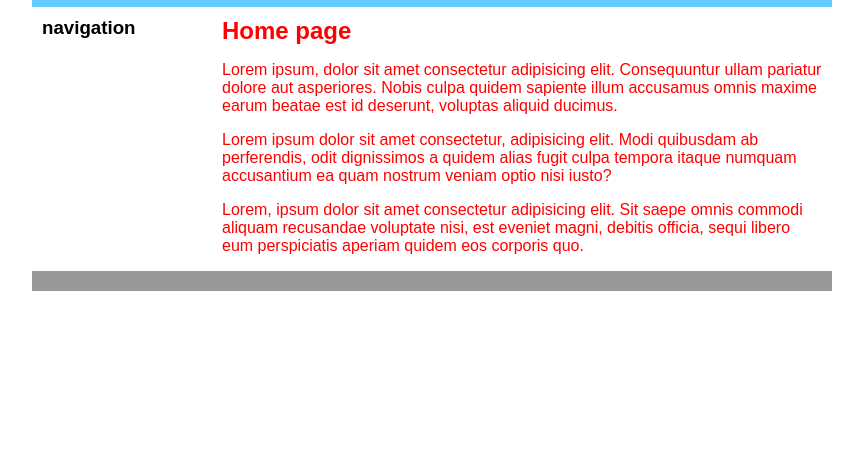
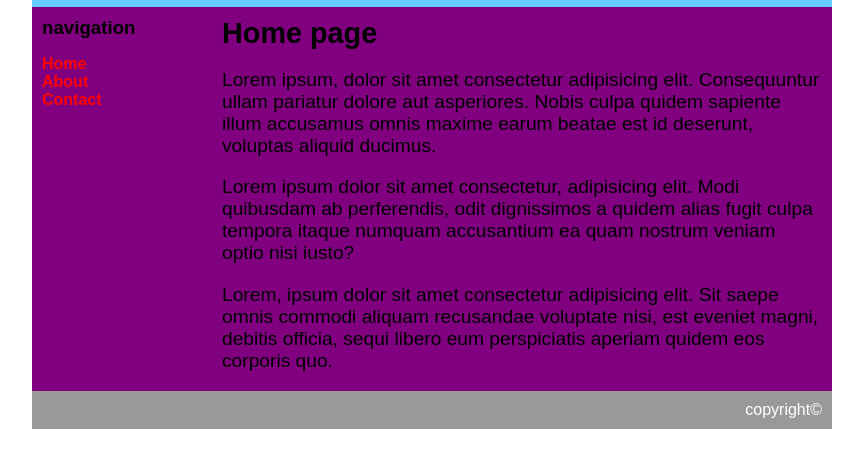
Before and after one commit to lanaya2tiny/csspractice, a plain HTML site: page index.html in a window 1280 px wide. Shown: the part 58-526 px from the top of the page, without its empty margins (208-1071 px from the left). Drawn offline with Linux system fonts and the light colour scheme.

Commit message:
another 1

```diff
--- a/index.html
+++ b/index.html
@@ -16,9 +16,9 @@
 
                 <h3>navigation</h3>
                 <ul>
-                    <li><a class="selected" href=""</a></li>
-                    <li><a href=""</a></li>
-                    <li><a href=""</a></li>
+                    <li><a class="selected" href="">Home</a></li>
+                    <li><a class="selected" href="">About</a></li>
+                    <li><a class="selected" href="">Contact</a></li>
                 </ul>
             </div>
         <div id="main">
@@ -32,7 +32,7 @@
         </div>
         </div>
 
-      <div id="footer"
+      <div id="footer">
     copyright&copy
    </div>
 </body>
--- a/style.css
+++ b/style.css
@@ -13,7 +13,7 @@ h1, h2 , h3{
     margin: 0;
 }
 #container{
-    background-color:White;
+    background-color:Purple;
     width:  800px;
     margin-left: auto;
     margin-right: auto;
@@ -43,6 +43,7 @@ h1, h2 , h3{
     #main{
         width: 600px;
         float: right;
+        font-size: larger;
     }
 
     #footer{
```
